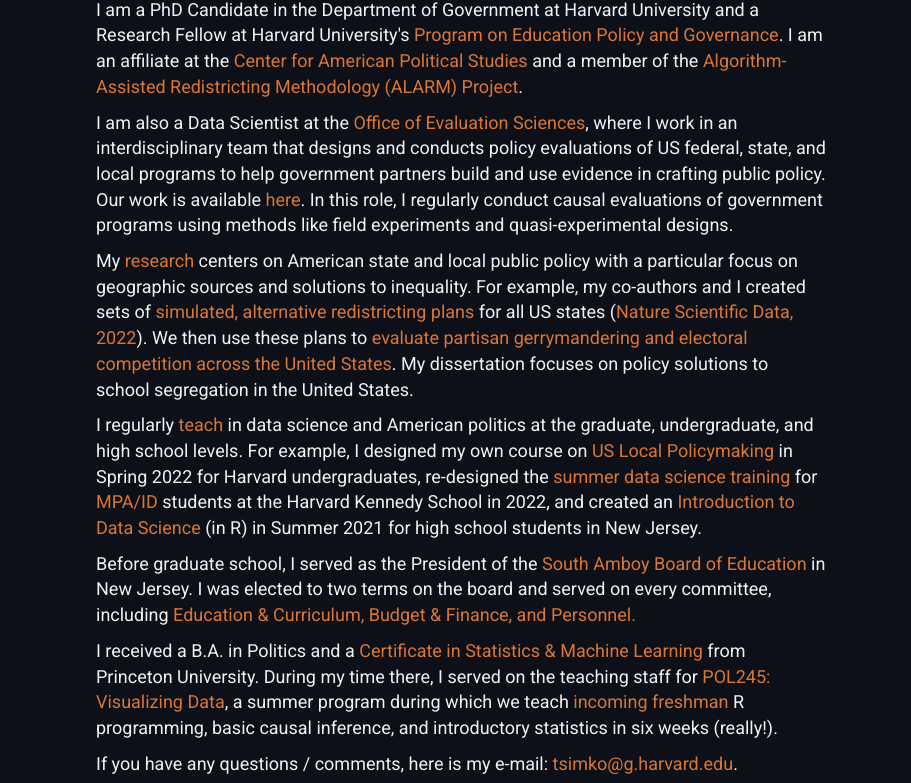
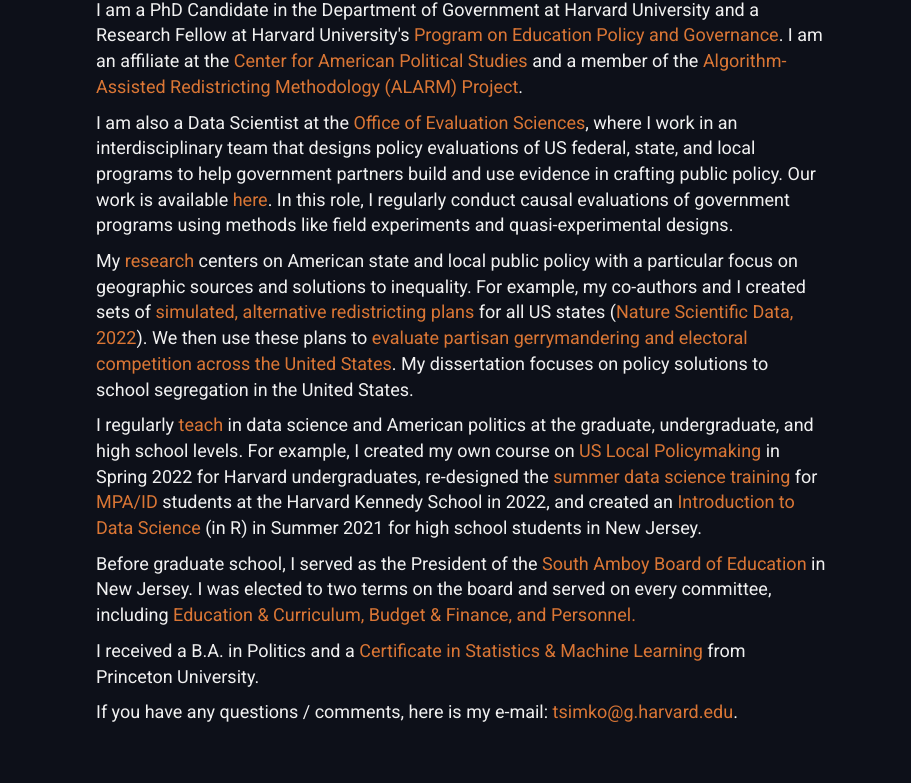
Before and after one commit to tylersimko/tylersimko.github.io, a website: page index.html in a window 1280 px wide. Shown: the part 205-988 px from the top of the page, 369-1280 px from the left. After the commit the page ends 940 px from the top, so only its background shows below. Drawn offline with Linux system fonts and the light colour scheme.

Commit message:
homepage

```diff
--- a/index.html
+++ b/index.html
@@ -61,15 +61,15 @@
 
             <p> I am a PhD Candidate in the Department of Government at Harvard University and a Research Fellow at Harvard University's <a href="https://www.hks.harvard.edu/centers/taubman/programs-research/pepg">Program on Education Policy and Governance</a>. I am an affiliate at the <a href="https://caps.gov.harvard.edu/home">Center for American Political Studies</a> and a member of the <a href="https://alarm-redist.github.io/about.html">Algorithm-Assisted Redistricting Methodology (ALARM) Project</a>.</p>
 
-            <p>I am also a Data Scientist at the <a href="https://oes.gsa.gov/">Office of Evaluation Sciences</a>, where I work in an interdisciplinary team that designs and conducts policy evaluations of US federal, state, and local programs to help government partners build and use evidence in crafting public policy. Our work is available <a href="https://oes.gsa.gov/work/">here</a>. In this role, I regularly conduct causal evaluations of government programs using methods like field experiments and quasi-experimental designs.</p>
+            <p>I am also a Data Scientist at the <a href="https://oes.gsa.gov/">Office of Evaluation Sciences</a>, where I work in an interdisciplinary team that designs policy evaluations of US federal, state, and local programs to help government partners build and use evidence in crafting public policy. Our work is available <a href="https://oes.gsa.gov/work/">here</a>. In this role, I regularly conduct causal evaluations of government programs using methods like field experiments and quasi-experimental designs.</p>
 
             <p> My <a href="research.html">research</a> centers on American state and local public policy with a particular focus on geographic sources and solutions to inequality. For example, my co-authors and I created sets of <a href="https://alarm-redist.org/fifty-states/">simulated, alternative redistricting plans</a> for all US states (<a href="https://doi.org/10.1038/s41597-022-01808-2">Nature Scientific Data, 2022</a>). We then use these plans to <a href="https://arxiv.org/abs/2208.06968">evaluate partisan gerrymandering and electoral competition across the United States</a>. My dissertation focuses on policy solutions to school segregation in the United States.</p>
 
-            <p> I regularly <a href="teaching.html">teach</a> in data science and American politics at the graduate, undergraduate, and high school levels. For example, I designed my own course on <a href="docs/gov97_syllabus.pdf">US Local Policymaking</a> in Spring 2022 for Harvard undergraduates, re-designed the <a href="teaching.html">summer data science training</a> for <a href="https://www.hks.harvard.edu/educational-programs/masters-programs/master-public-administration-international-development">MPA/ID</a> students at the Harvard Kennedy School in 2022, and created an <a href="syllabus.html">Introduction to Data Science</a> (in R) in Summer 2021 for high school students in New Jersey.</p>
+            <p> I regularly <a href="teaching.html">teach</a> in data science and American politics at the graduate, undergraduate, and high school levels. For example, I created my own course on <a href="docs/gov97_syllabus.pdf">US Local Policymaking</a> in Spring 2022 for Harvard undergraduates, re-designed the <a href="teaching.html">summer data science training</a> for <a href="https://www.hks.harvard.edu/educational-programs/masters-programs/master-public-administration-international-development">MPA/ID</a> students at the Harvard Kennedy School in 2022, and created an <a href="syllabus.html">Introduction to Data Science</a> (in R) in Summer 2021 for high school students in New Jersey.</p>
 
             <p> Before graduate school, I served as the President of the <a href="http://www.sapublicschools.com/"> South Amboy Board of Education</a> in New Jersey. I was elected to two terms on the board and served on every committee, including <a href="http://www.sapublicschools.com/board_of_education/board_agendas___minutes">Education &amp; Curriculum, Budget &amp; Finance, and Personnel.</a> </p>
 
-            <p> I received a B.A. in Politics and a <a href="https://sml.princeton.edu/" target="_blank">Certificate in Statistics &amp; Machine Learning</a> from Princeton University. During my time there, I served on the teaching staff for <a href="https://registrar.princeton.edu/course-offerings/summer/course_details.xml?courseid=012511&term=1181"> POL245: Visualizing Data</a>, a summer program during which we teach <a href="https://fsi-ebcao.princeton.edu/">incoming freshman</a> R programming, basic causal inference, and introductory statistics in six weeks (really!). </p>
+            <p> I received a B.A. in Politics and a <a href="https://sml.princeton.edu/" target="_blank">Certificate in Statistics &amp; Machine Learning</a> from Princeton University. </p>
 
             <!--<p> I also like to is playing the organ on weekends (one of <a href="images/organ.JPG" alt="Tyler Simko pipe organ" target="_blank">these things)</a>.</p> -->
 
```
